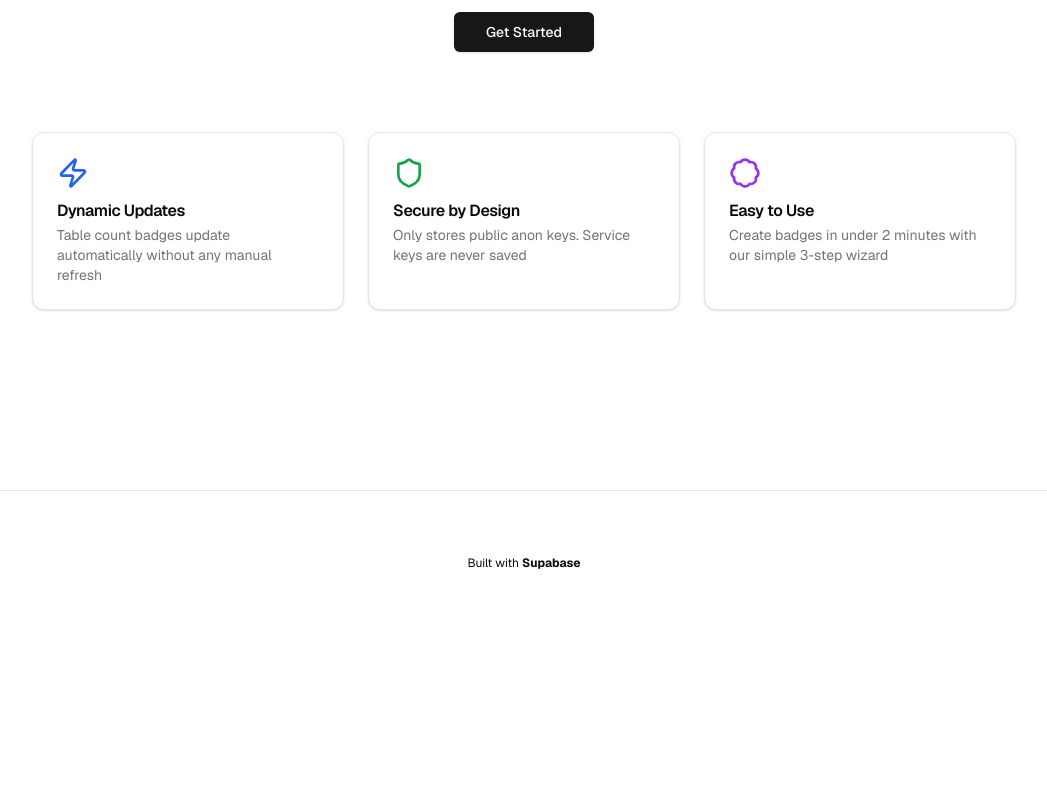
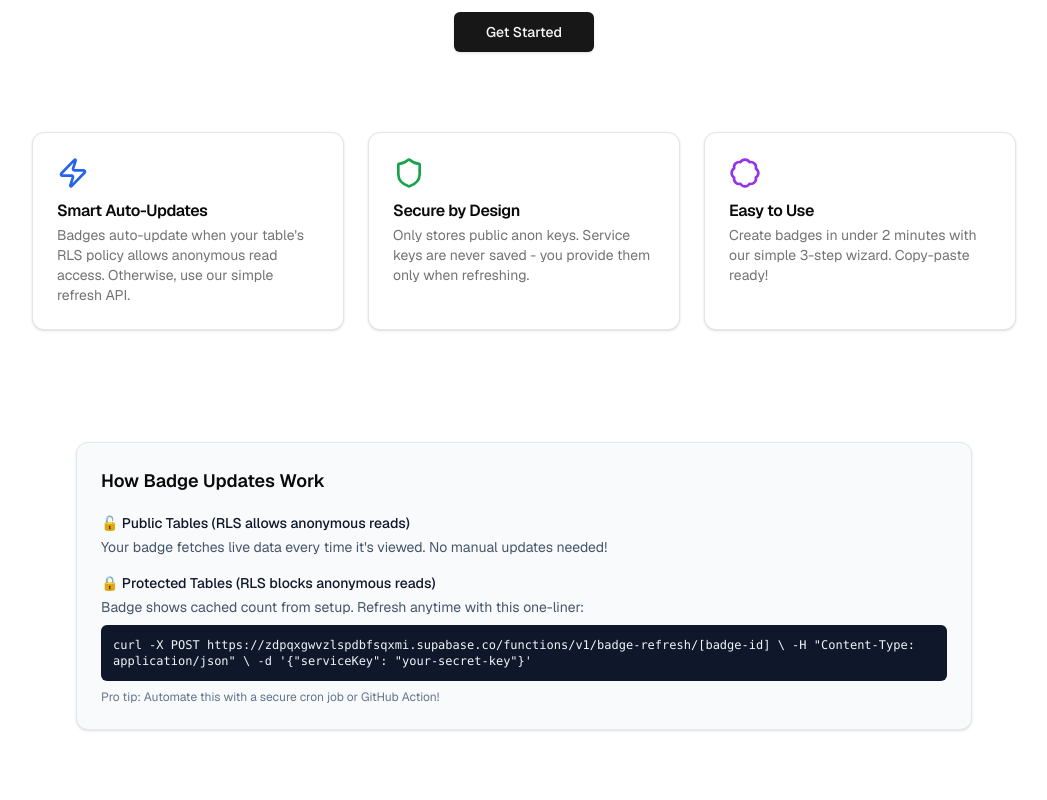
Before and after one commit to seanoliver/supabadge, a Next.js app: page / in a window 1280 px wide. Shown: the part 420-1220 px from the top of the page, without its empty margins (116-1163 px from the left). Before the commit the page ends 1055 px from the top, so only its background shows below. Built offline with nearby package versions, Linux system fonts and the light colour scheme; no server answers.

Commit message:
add more documentation to the landing page

```diff
--- a/app/page.tsx
+++ b/app/page.tsx
@@ -35,13 +35,13 @@ export default function Home() {
             </Link>
           </div>
 
-          <div className="grid md:grid-cols-3 gap-6 pb-20">
+          <div className="grid md:grid-cols-3 gap-6 pb-8">
             <Card>
               <CardHeader>
                 <Zap className="h-8 w-8 mb-2 text-blue-600" />
-                <CardTitle>Dynamic Updates</CardTitle>
+                <CardTitle>Smart Auto-Updates</CardTitle>
                 <CardDescription>
-                  Table count badges update automatically without any manual refresh
+                  Badges auto-update when your table&apos;s RLS policy allows anonymous read access. Otherwise, use our simple refresh API.
                 </CardDescription>
               </CardHeader>
             </Card>
@@ -51,7 +51,7 @@ export default function Home() {
                 <Shield className="h-8 w-8 mb-2 text-green-600" />
                 <CardTitle>Secure by Design</CardTitle>
                 <CardDescription>
-                  Only stores public anon keys. Service keys are never saved
+                  Only stores public anon keys. Service keys are never saved - you provide them only when refreshing.
                 </CardDescription>
               </CardHeader>
             </Card>
@@ -61,8 +61,33 @@ export default function Home() {
                 <Badge className="h-8 w-8 mb-2 text-purple-600" />
                 <CardTitle>Easy to Use</CardTitle>
                 <CardDescription>
-                  Create badges in under 2 minutes with our simple 3-step wizard
+                  Create badges in under 2 minutes with our simple 3-step wizard. Copy-paste ready!
                 </CardDescription>
+              </CardHeader>
+            </Card>
+          </div>
+
+          <div className="w-full max-w-4xl mx-auto pb-20">
+            <Card className="bg-slate-50 border-slate-200">
+              <CardHeader>
+                <h3 className="text-lg font-semibold mb-3">How Badge Updates Work</h3>
+                <div className="space-y-4 text-sm">
+                  <div>
+                    <p className="font-medium text-slate-900 mb-1">🔓 Public Tables (RLS allows anonymous reads)</p>
+                    <p className="text-slate-600">Your badge fetches live data every time it&apos;s viewed. No manual updates needed!</p>
+                  </div>
+
+                  <div>
+                    <p className="font-medium text-slate-900 mb-1">🔒 Protected Tables (RLS blocks anonymous reads)</p>
+                    <p className="text-slate-600 mb-2">Badge shows cached count from setup. Refresh anytime with this one-liner:</p>
+                    <code className="block bg-slate-900 text-slate-100 p-3 rounded-md text-xs overflow-x-auto">
+                      {`curl -X POST https://zdpqxgwvzlspdbfsqxmi.supabase.co/functions/v1/badge-refresh/[badge-id] \\
+  -H "Content-Type: application/json" \\
+  -d '{"serviceKey": "your-secret-key"}'`}
+                    </code>
+                    <p className="text-slate-500 mt-2 text-xs">Pro tip: Automate this with a secure cron job or GitHub Action!</p>
+                  </div>
+                </div>
               </CardHeader>
             </Card>
           </div>
```
